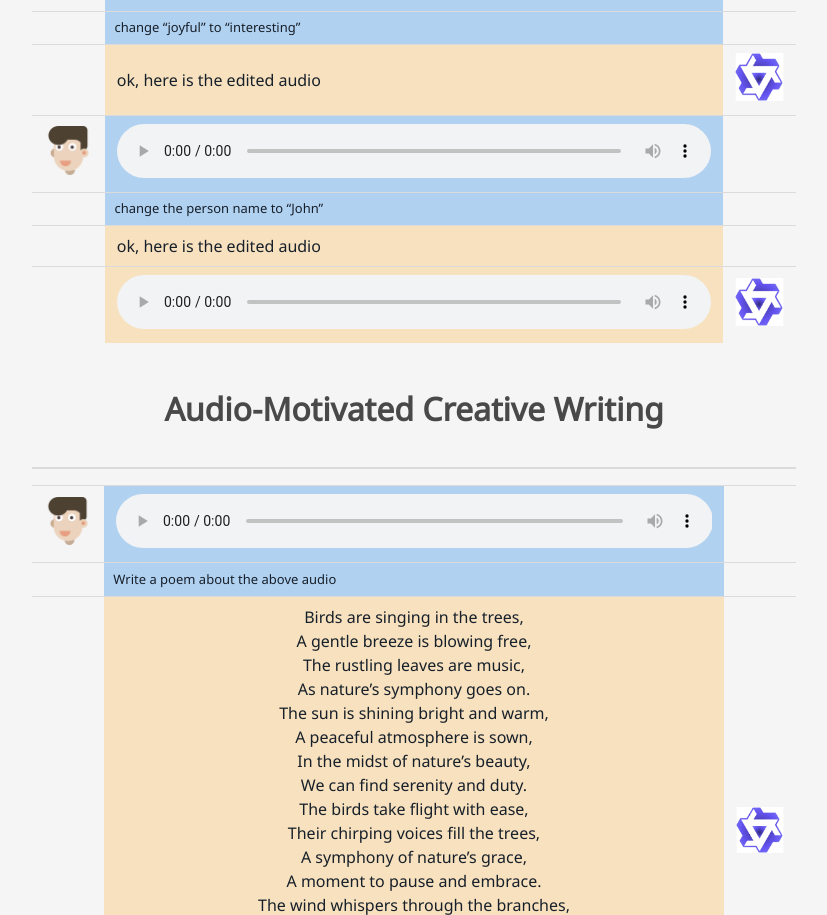
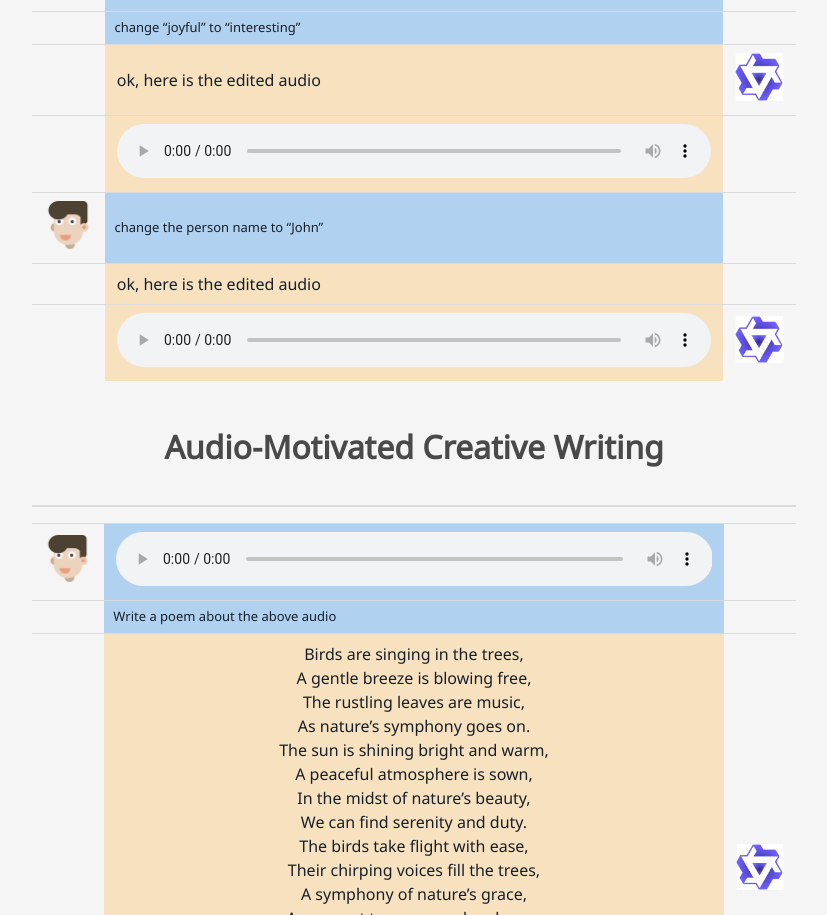
Before and after one commit to qwen-audio/Qwen-Audio, a plain HTML site: page index.html in a window 1280 px wide. Shown: the part 7685-8600 px from the top of the page, without its empty margins (226-1053 px from the left). Drawn offline with nearby package versions, Linux system fonts and the light colour scheme; some icons are missing; a web font is replaced by a local one.

Commit message:
Update index.html

```diff
--- a/index.html
+++ b/index.html
@@ -664,12 +664,12 @@ To overcome the one-to-many interference,
                             <td style="text-align: center;vertical-align:middle;width: 200px"><img src="./static/images/qwen.png"></td>
                           </tr>
                           <tr>
-                            <td width: 200px"><img src="./static/images/avatar06.png"></td>
-                            <td class="cell-1" style="text-align: left;vertical-align:middle;width: 2000px"><audio controls="controls" style="width: 100%;"><source src="./static/audio/happy_new_year_en1699260502.6259837_out_generated_e2e.wav" autoplay/>Your browser does not support the audio element.</audio></td></td>
+                            <td width: 200px"></td>
+                            <td class="cell-2" style="text-align: left;vertical-align:middle;width: 2000px"><audio controls="controls" style="width: 100%;"><source src="./static/audio/happy_new_year_en1699260502.6259837_out_generated_e2e.wav" autoplay/>Your browser does not support the audio element.</audio></td></td>
                             <td style="text-align: center;vertical-align:middle;width: 200px"></td>
                           </tr>
                             <tr>
-                            <td style="text-align: center;vertical-align:middle;width: 200px"></td>
+                            <td style="text-align: center;vertical-align:middle;width: 200px"><img src="./static/images/avatar06.png"></td>
                             <td class="cell-1" style="text-align: left;vertical-align:left;font-size: small;width: 2000px"> change the person name to “John” </td>
                             <td style="text-align: center;vertical-align:middle;width: 200px"></td>
                           </tr>
@@ -1211,12 +1211,12 @@ To overcome the one-to-many interference,
                             <td style="text-align: center;vertical-align:middle;width: 200px"><img src="./static/images/qwen.png"></td>
                           </tr>
                           <tr>
-                            <td width: 200px"><img src="./static/images/avatar06.png"></td>
-                            <td class="cell-1" style="text-align: left;vertical-align:middle;width: 2000px"><audio controls="controls" style="width: 100%;"><source src="./static/audio/新年祝福1698677606.4097507_out_generated_e2e.wav" autoplay/>Your browser does not support the audio element.</audio></td></td>
+                            <td width: 200px"></td>
+                            <td class="cell-2" style="text-align: left;vertical-align:middle;width: 2000px"><audio controls="controls" style="width: 100%;"><source src="./static/audio/新年祝福1698677606.4097507_out_generated_e2e.wav" autoplay/>Your browser does not support the audio element.</audio></td></td>
                             <td style="text-align: center;vertical-align:middle;width: 200px"></td>
                           </tr>
                             <tr>
-                            <td style="text-align: center;vertical-align:middle;width: 200px"></td>
+                            <td style="text-align: center;vertical-align:middle;width: 200px"><img src="./static/images/avatar06.png"></td>
                             <td class="cell-1" style="text-align: left;vertical-align:left;font-size: small;width: 2000px">把人名改成“小红”</td>
                             <td style="text-align: center;vertical-align:middle;width: 200px"></td>
                           </tr>
```
